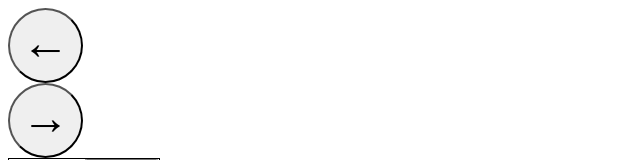
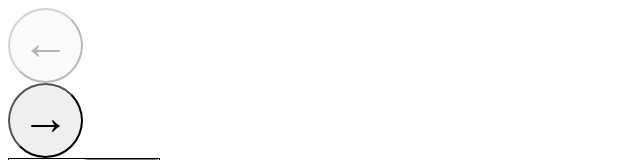
Before and after one commit to ZaneMeroff/team_gen, a Vue app: page / in a window 1280 px wide. Shown: the top 160 px of the page, without its empty margins (0-640 px from the left). Built offline with nearby package versions, Linux system fonts and the light colour scheme.

Commit message:
Disable ArrowBtn

```diff
--- a/src/views/SelectTeamPlayerNum.vue
+++ b/src/views/SelectTeamPlayerNum.vue
@@ -2,6 +2,7 @@
   <div>
 
     <ArrowBtn
+      :disabled="true"
       :arrowDirection="'left'"/>
 
     <router-link class="router-link" to="/enterNames">
```
